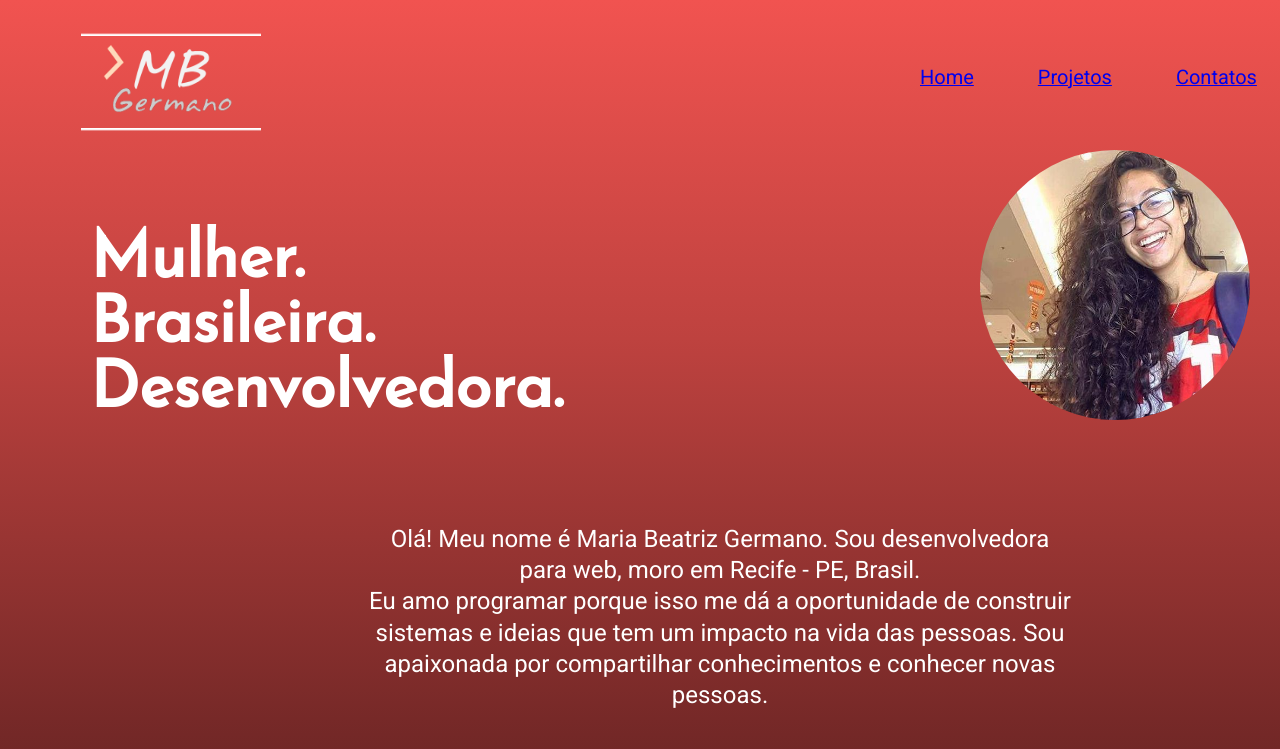
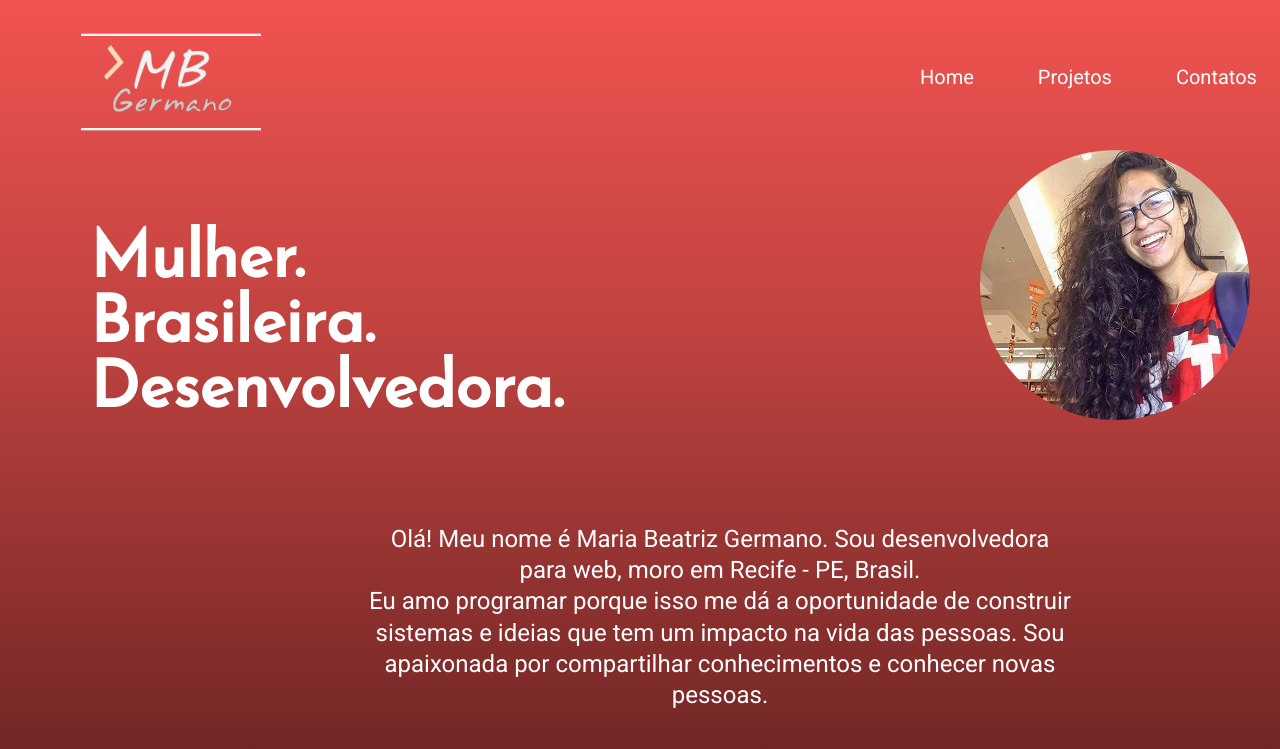
Before and after one commit to MabiGermano/personal-page, a PHP site: page / in a window 1280 px wide. Shown: the top 749 px of the page. Run offline with PHP 8.4, Linux system fonts and the light colour scheme; some libraries are stand-ins or nearby versions.

Commit message:
Front-end finalizado

```diff
--- a/estilo.css
+++ b/estilo.css
@@ -21,6 +21,17 @@ header img#logo{
     height: 130px;
     left: 81px;
     top: 21px;
+}
+
+li > a {
+
+    text-decoration: none;
+    color: #FFF;
+}
+
+li > a:hover{
+    border-bottom: solid #712726;
+
 }
 
 header ul{
@@ -86,6 +97,7 @@ header p{
 }
 
 section#projetos{
+    text-decoration: none;
     width: 100%;
     min-width: 1350px;
     height: 750px;
@@ -96,6 +108,10 @@ section#projetos{
     text-align: center;
 }
 
+section > a{
+
+    text-decoration: none;
+}
 
 .card{
     background-color: #FFF;
@@ -125,6 +141,7 @@ section#projetos{
     line-height: normal;
     color: #BE423F;
 
+    text-decoration: none;
     line-height: 1.3    ;
     font-size: 18px;
     margin-bottom: 20px;
--- a/index.php
+++ b/index.php
@@ -15,9 +15,9 @@
         <img id="logo" src="img/logo.png">
         <nav>
             <ul>
-                <a href="#"><li>Home</li></a>
-                <a href="#projetos"><li>Projetos</li></a>
-                <a href="#contato"><li>Contatos</li></a>
+                <li><a href="#">Home</a></li>
+                <li><a href="#projetos">Projetos</a></li>
+                <li><a href="#contato">Contatos</a></li>
             </ul>
         </nav>
         <img id="foto-perfil" src="img/me2.jpg">
@@ -35,18 +35,28 @@
             <h2>Projetos</h2>
             <h3>Um pouco mais de quem sou e o que faço:</h3>
         </div>
+        <a href="https://www.linkedin.com/in/mbeatriz-germano/" target="_blank">
             <div class="card" id="card-1" alt="linkedin">
                 <img src="img/linkedin.jpg">
                 <p>Um pouco mais sobre mim...</p>
             </div>
+        </a>
+
+        <a href="https://github.com/MabiGermano" target="_blank">
             <div class="card" id="card-2">
                 <img src="img/octocat.png">
                 <p>Pequenos projetos...</p>
             </div>
+        </a>
+
+        <a href="https://www.womenwhocode.com/" target="_blank">
             <div class="card" id="card-3">
                 <img src="img/wwCode.jpg">
-            <p>Membro do Woman Who Code</p>
+                <p>Pequenos projetos...</p>
             </div>
+        </a>
+
+
     </section>
 
     <address id="contato">
```
Lines whose indentation alone changed are shown as unchanged.
